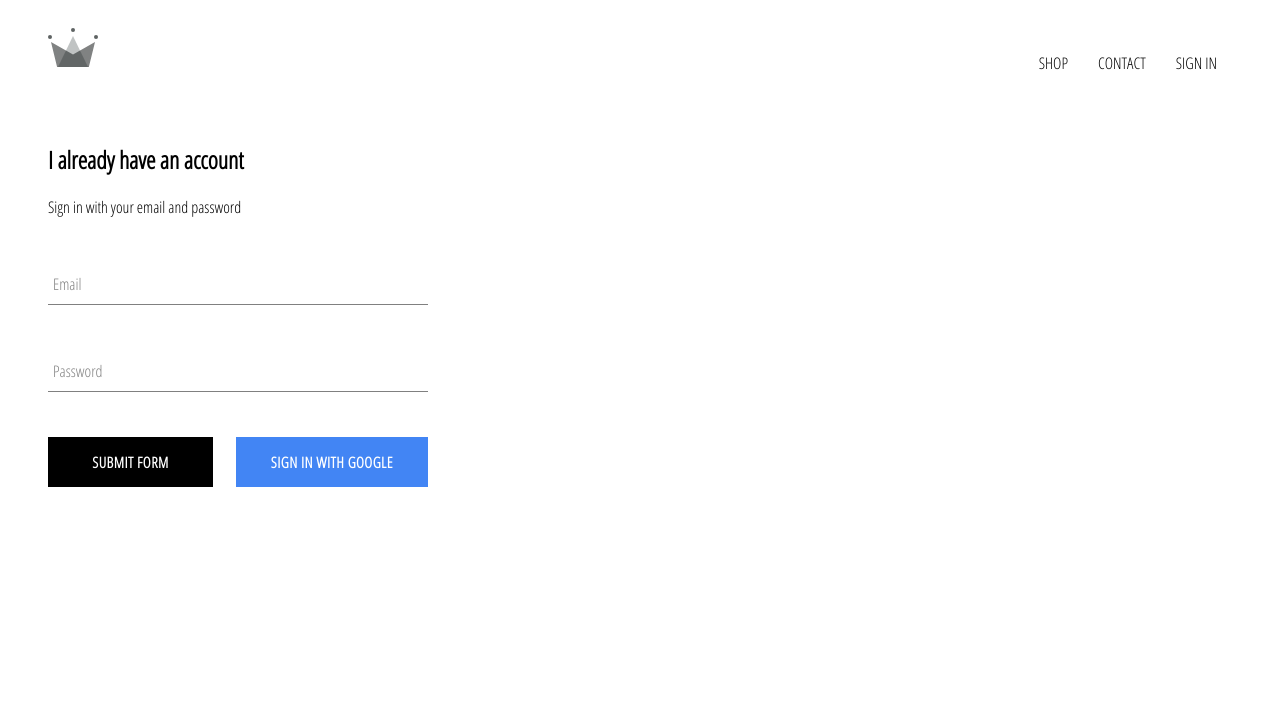
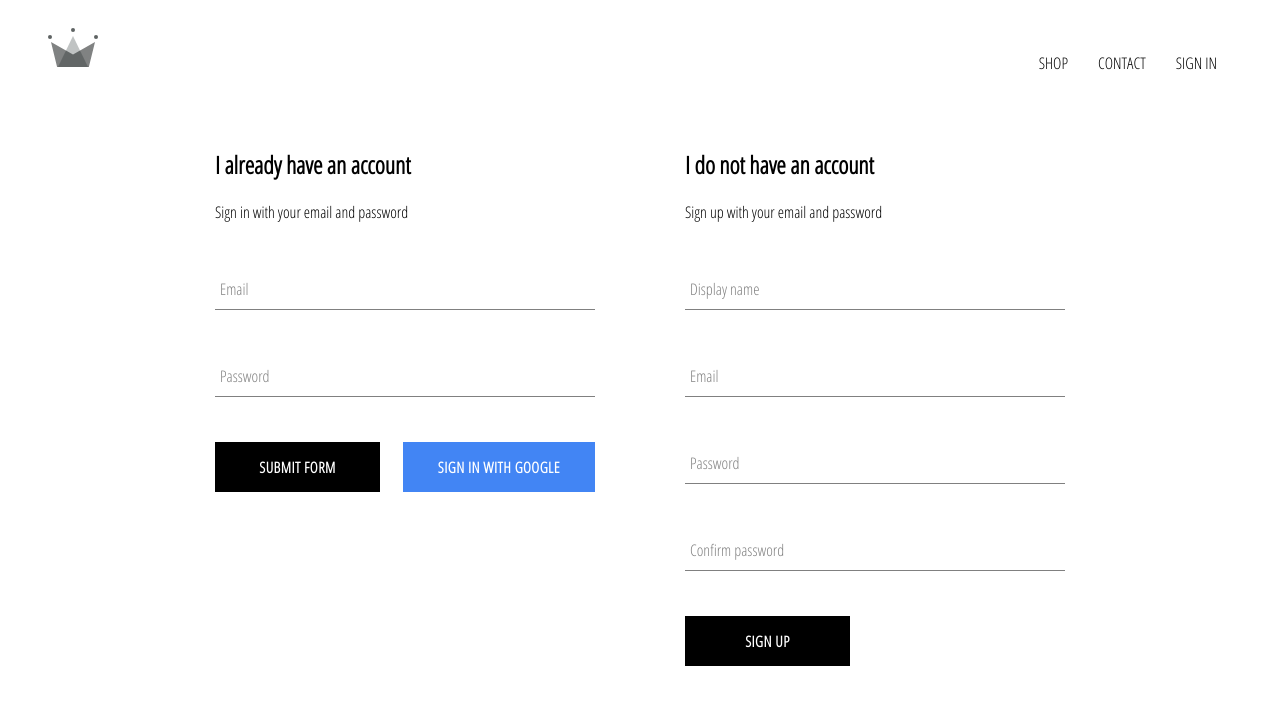
Before and after one commit to procodestudio/react-ecommerce, a React (Create React App) app: page /signin in a window 1280 px wide. Shown: the top 704 px of the page. Built offline with nearby package versions, Linux system fonts and the light colour scheme; no server answers.

Commit message:
Implemented firebase user and email signup and login

```diff
--- a/src/components/form-input/index.jsx
+++ b/src/components/form-input/index.jsx
@@ -9,7 +9,6 @@
         className="form-input"
         type="text"
         name={otherProps.id}
-        id={otherProps.id}
         onChange={handleChange}
         // eslint-disable-next-line
         {...otherProps}
--- a/src/components/sign-in/index.jsx
+++ b/src/components/sign-in/index.jsx
@@ -36,10 +36,10 @@
         <h2>I already have an account</h2>
         <span>Sign in with your email and password</span>
 
-        <form onSubmit={() => this.handleSubmit()}>
+        <form onSubmit={(evt) => this.handleSubmit(evt)}>
           <FormInput
             label="Email"
-            type="text"
+            type="email"
             id="email"
             required
             value={email}
--- /dev/null
+++ b/src/components/sign-up/index.jsx
@@ -0,0 +1,101 @@
+import React, { Component } from 'react';
+import FormInput from '../form-input';
+import CustomButtom from '../custom-button';
+import { auth } from '../../firebase/auth';
+import { createUserProfileDocument } from '../../firebase/actions';
+import './styles.scss';
+
+class SignUp extends Component {
+  constructor(props) {
+    super(props);
+
+    this.initialState = {
+      displayName: '',
+      email: '',
+      password: '',
+      confirmPassword: '',
+    };
+
+    this.state = this.initialState;
+  }
+
+  async handleSubmit(evt) {
+    const {
+      displayName, email, password, confirmPassword,
+    } = this.state;
+
+    evt.preventDefault();
+
+    if (password !== confirmPassword) {
+      console.log('Passwords don\'t match');
+      return;
+    }
+
+    try {
+      const { user } = await auth.createUserWithEmailAndPassword(email, password);
+      await createUserProfileDocument(user, { displayName });
+      this.setState({ ...this.initialState });
+    } catch (error) {
+      console.log(error.message);
+    }
+  }
+
+  handleChange(evt) {
+    const { value, name } = evt.target;
+    this.setState({ [name]: value });
+  }
+
+  render() {
+    const {
+      displayName, email, password, confirmPassword,
+    } = this.state;
+
+    return (
+      <div className="sign-up">
+        <h2>I do not have an account</h2>
+        <span>Sign up with your email and password</span>
+        <form className="sign-up-form" onSubmit={(evt) => this.handleSubmit(evt)}>
+          <FormInput
+            label="Display name"
+            type="text"
+            id="displayName"
+            required
+            value={displayName}
+            handleChange={(evt) => this.handleChange(evt)}
+          />
+          <FormInput
+            label="Email"
+            type="email"
+            id="email"
+            required
+            value={email}
+            handleChange={(evt) => this.handleChange(evt)}
+          />
+          <FormInput
+            label="Password"
+            type="password"
+            id="password"
+            required
+            value={password}
+            handleChange={(evt) => this.handleChange(evt)}
+          />
+          <FormInput
+            label="Confirm password"
+            type="password"
+            id="confirmPassword"
+            required
+            value={confirmPassword}
+            handleChange={(evt) => this.handleChange(evt)}
+          />
+          <div className="buttons">
+            <CustomButtom type="submit">SIGN UP</CustomButtom>
+          </div>
+        </form>
+      </div>
+    );
+  }
+}
+
+SignUp.propTypes = {};
+
+export default SignUp;
--- /dev/null
+++ b/src/components/sign-up/styles.scss
@@ -0,0 +1,9 @@
+.sign-up {
+  display: flex;
+  flex-direction: column;
+  width: 380px;
+
+  .title {
+    margin: 10px 0;
+  }
+}
--- a/src/pages/sign-register/index.jsx
+++ b/src/pages/sign-register/index.jsx
@@ -1,10 +1,12 @@
 import React from 'react';
 import SignIn from '../../components/sign-in';
 import './styles.scss';
+import SignUp from '../../components/sign-up';
 
 const SignRegister = () => (
   <div className="sign-register">
     <SignIn />
+    <SignUp />
   </div>
 );
 
--- a/src/pages/sign-register/styles.scss
+++ b/src/pages/sign-register/styles.scss
@@ -0,0 +1,6 @@
+.sign-register {
+  width: 850px;
+  display: flex;
+  justify-content: space-between;
+  margin: 30px auto;
+}
```
